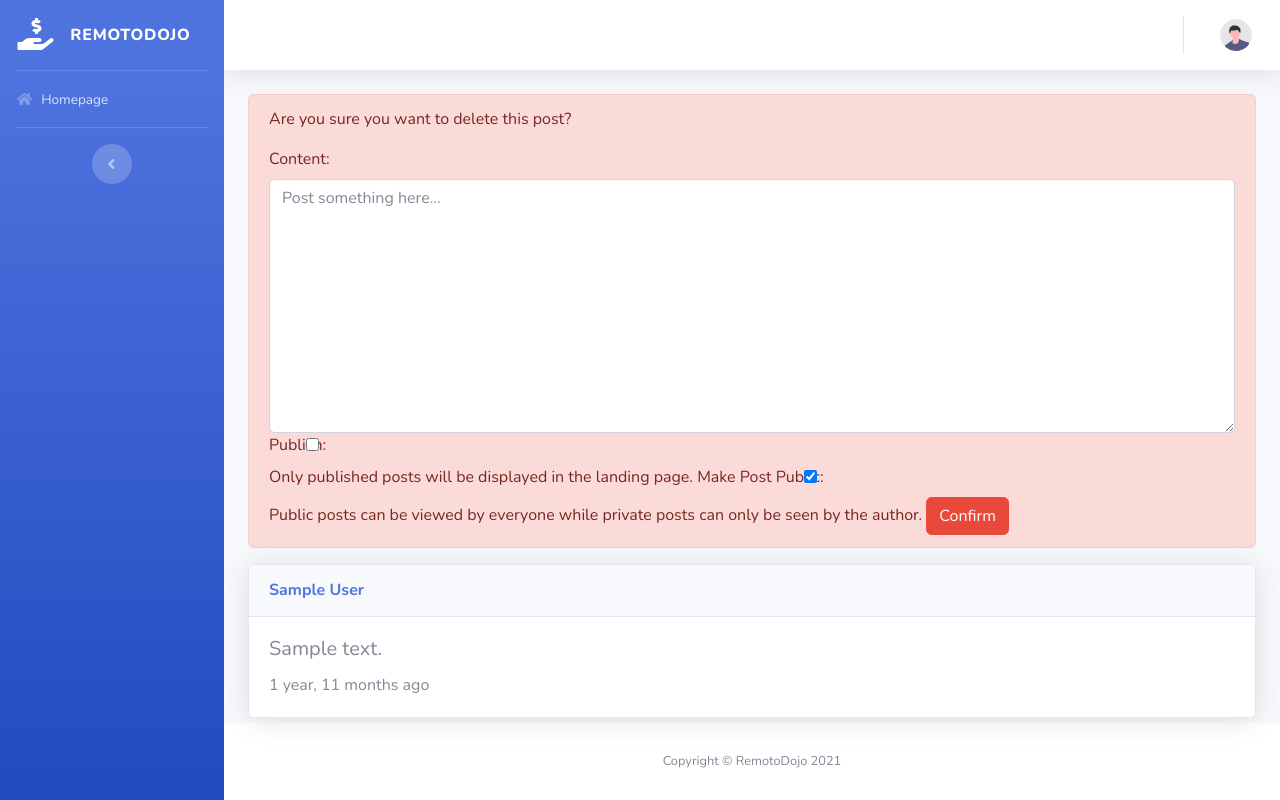
After one commit to RonilRufo/remotodojo, a Django app: template apps/posts/templates/posts/post_confirm_delete.html in a window 1280 px wide. The commit adds this page. Run offline with Django 3.2, Linux system fonts and the light colour scheme; the template is opened without the code that fills it: values that come from a table or form of the project are taken from there, others are empty; tables that the repository leaves empty hold one stand-in row (values such as "Sample post"); some libraries are stand-ins or nearby versions.

Commit message:
Implemented delete post page

```diff
--- a/apps/posts/templates/posts/my_posts.html
+++ b/apps/posts/templates/posts/my_posts.html
@@ -43,7 +43,7 @@
                                         {% trans 'Make Public' %}
                                     {% endif %}
                                 </a>
-                                <a class="dropdown-item" href="">{% trans 'Delete' %}</a>
+                                <a class="dropdown-item" href="{% url 'posts:post-delete' post.id %}">{% trans 'Delete' %}</a>
                             </div>
                         </div>
                     </div>
--- /dev/null
+++ b/apps/posts/templates/posts/post_confirm_delete.html
@@ -0,0 +1,35 @@
+{% extends "base.html" %}
+
+{% load humanize %}
+{% load i18n %}
+{% load static %}
+
+{% block nav_my_posts %}active{% endblock %}
+
+{% block content %}
+    <div class="alert alert-danger">
+        <form method="post">{% csrf_token %}
+            <p>{% trans 'Are you sure you want to delete this post?' %}</p>
+            {{ form }}
+            <input type="submit" class="btn btn-danger" value="{% trans 'Confirm' %}">
+        </form>
+    </div>
+    <div class="card shadow mb-12">
+        <div class="card-header py-3">
+            <h6 class="m-0 font-weight-bold text-primary">
+                {{ post.author }}
+            </h6>
+        </div>
+        <div class="card-body">
+            <div class="row">
+                <div class="col-md-10">
+                    <h5 class="card-title">
+                        {{ post.content }}
+                    </h5>
+                    <p class="card-text">{{ post.modified|naturaltime }}</p>
+                </div>
+            </div>
+
+        </div>
+    </div>
+{% endblock %}
--- a/apps/posts/urls.py
+++ b/apps/posts/urls.py
@@ -3,12 +3,13 @@ URL patterns in posts app
 """
 from django.urls import path
 
-from .views import PostCreate, PostList, PostUpdate, PostUserList
+from .views import PostCreate, PostDelete, PostList, PostUpdate, PostUserList
 
 app_name = "posts"
 urlpatterns = [
     path("", PostList.as_view(), name="post-list"),
     path("create/", PostCreate.as_view(), name="post-create"),
+    path("delete/<uuid:pk>/", PostDelete.as_view(), name="post-delete"),
     path("update/<uuid:pk>/", PostUpdate.as_view(), name="post-update"),
     path("my-posts/", PostUserList.as_view(), name="my-posts"),
 ]
```
Also changed, not shown: apps/posts/views.py (+16 -1 lines).
